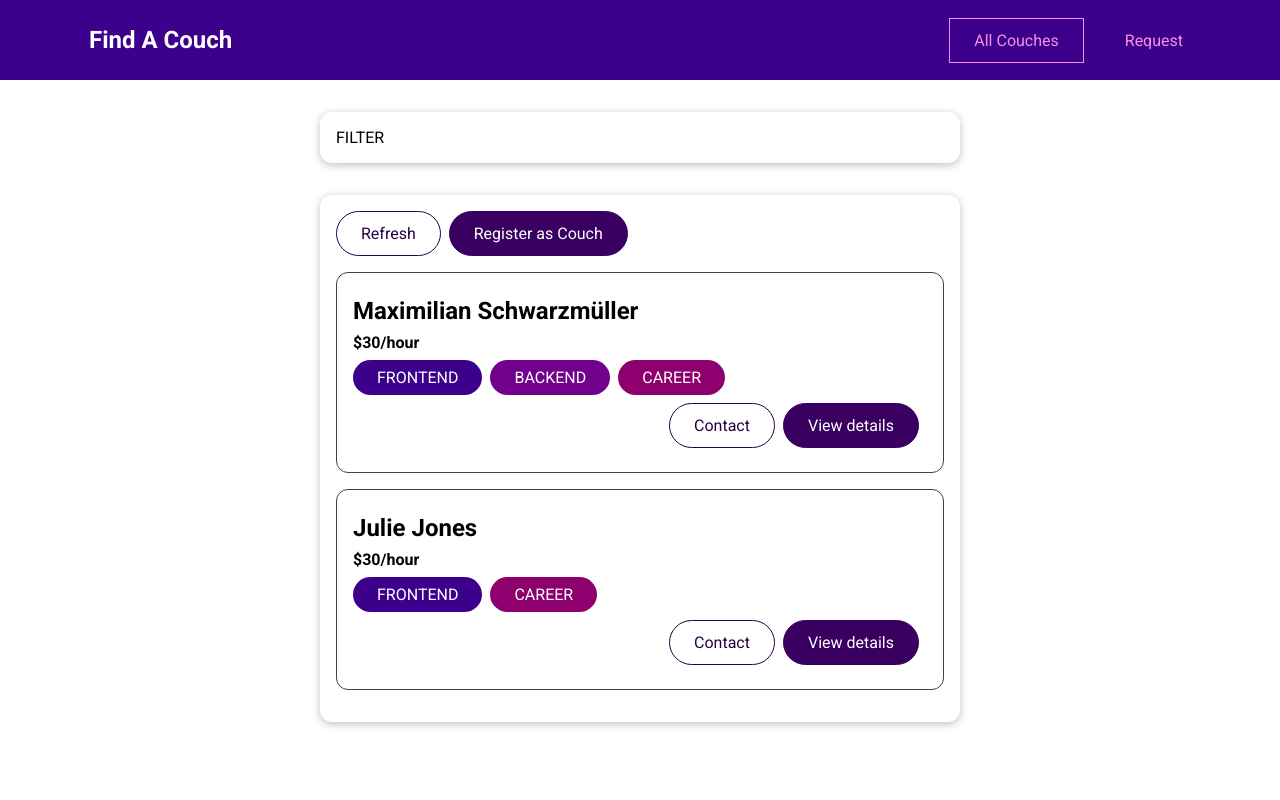
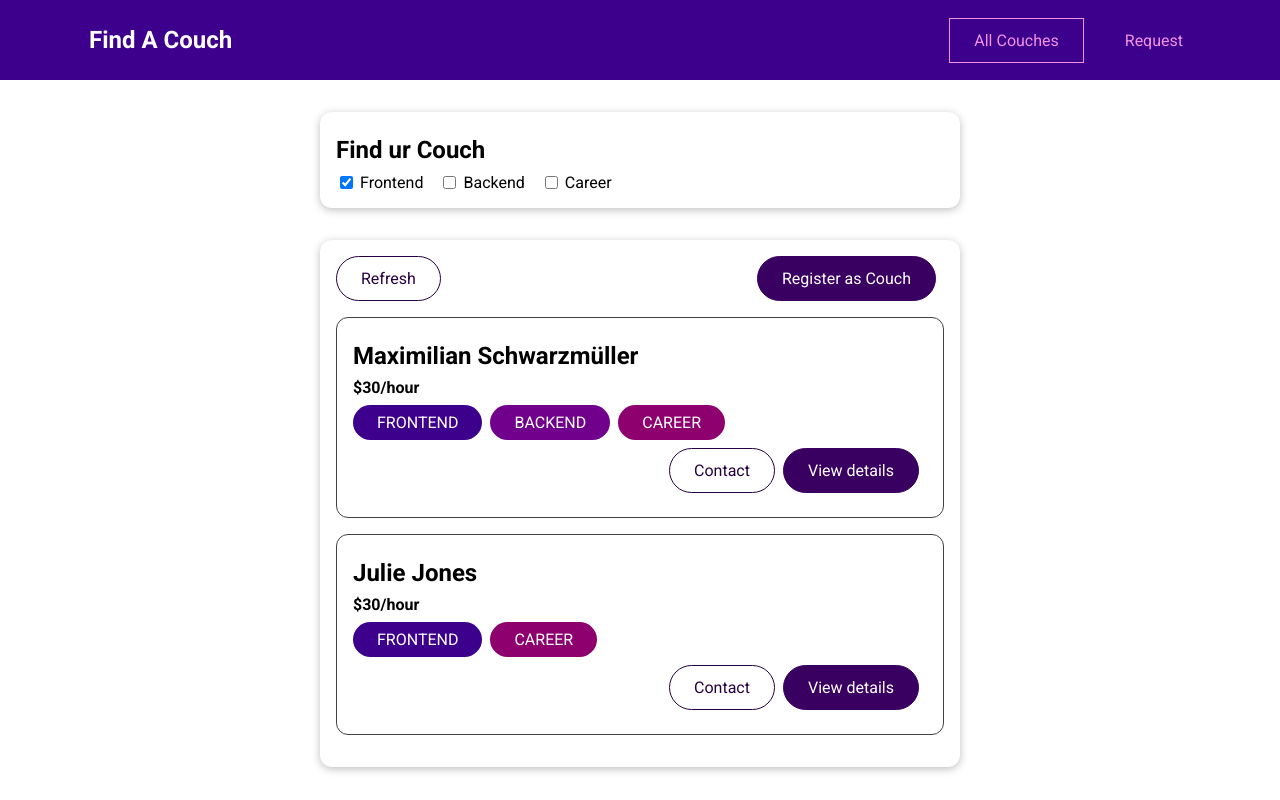
Before and after one commit to Mirthay/Find-a-Couch, a Vue app: page /couches in a window 1280 px wide. Built offline with nearby package versions, Linux system fonts and the light colour scheme.

Commit message:
couch-filter added to  CouchList

```diff
--- a/src/pages/Couches/CouchList.vue
+++ b/src/pages/Couches/CouchList.vue
@@ -1,12 +1,10 @@
 <template>
   <section>
-    <base-card>
-      FILTER
-    </base-card>
+    <couch-filter @change-filter="setFilters"></couch-filter>
   </section>
   <section>
     <base-card>
-      <div class="contorls">
+      <div class="controls">
         <base-button mode="outline">Refresh</base-button>
         <base-button link to="/register">Register as Couch</base-button>
       </div>
@@ -28,14 +26,41 @@
 
 <script>
 import CouchItem from '../../components/couches/CouchItem.vue';
+import CouchFilter from '../../components/couches/CouchFilter.vue';
 export default {
-  components: { CouchItem },
+  components: { CouchItem, CouchFilter },
+  data() {
+    return {
+      activeFilters: {
+        frontend: true,
+        backend: true,
+        career: true
+      }
+    };
+  },
   computed: {
     filteredCouches() {
-      return this.$store.getters['couches/couches'];
+      const couches = this.$store.getters['couches/couches'];
+      return couches.filter(couch => {
+        if (this.activeFilters.frontend && couch.areas.includes('frontend')) {
+          return true;
+        }
+        if (this.activeFilters.backend && couch.areas.includes('backend')) {
+          return true;
+        }
+        if (this.activeFilters.career && couch.areas.includes('career')) {
+          return true;
+        }
+        return false;
+      });
     },
     hasCouches() {
       return this.$store.getters['couches/hasCouches'];
+    }
+  },
+  methods: {
+    setFilters(updatedFilters) {
+      this.activeFilters = updatedFilters;
     }
   }
 };
```
